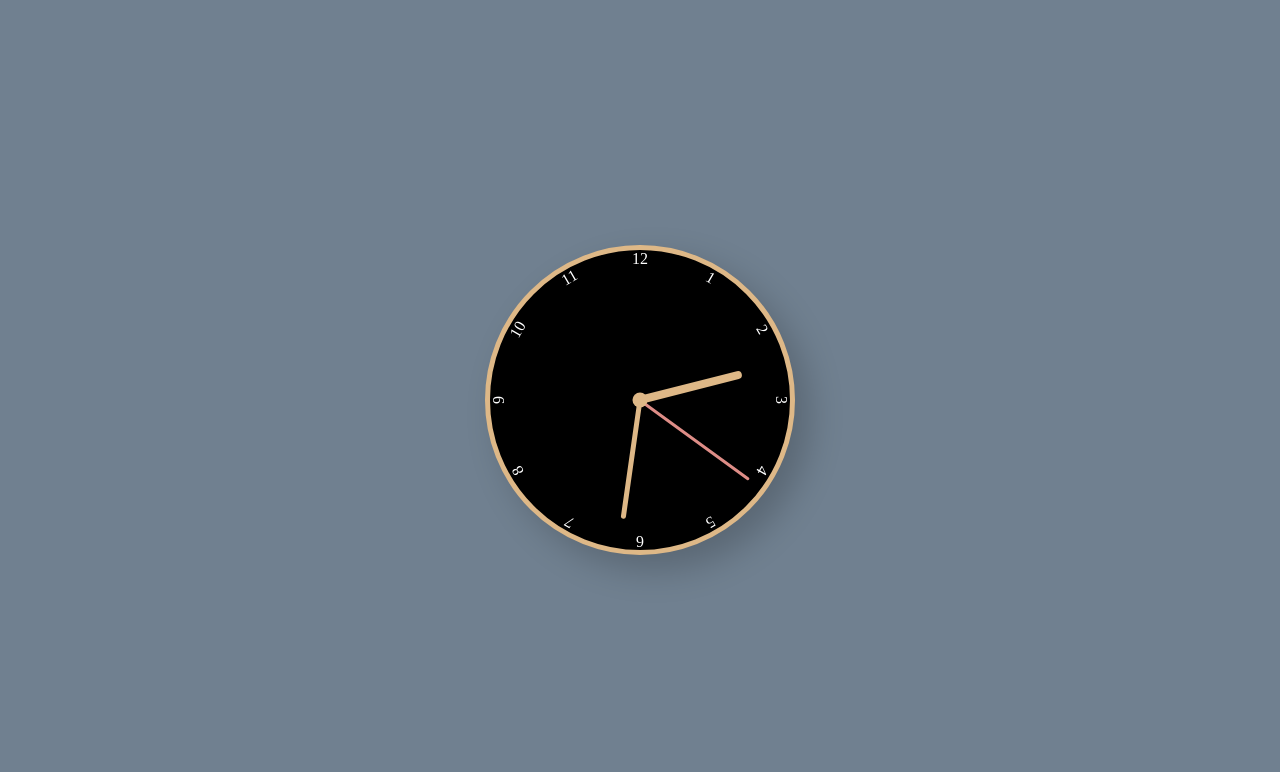
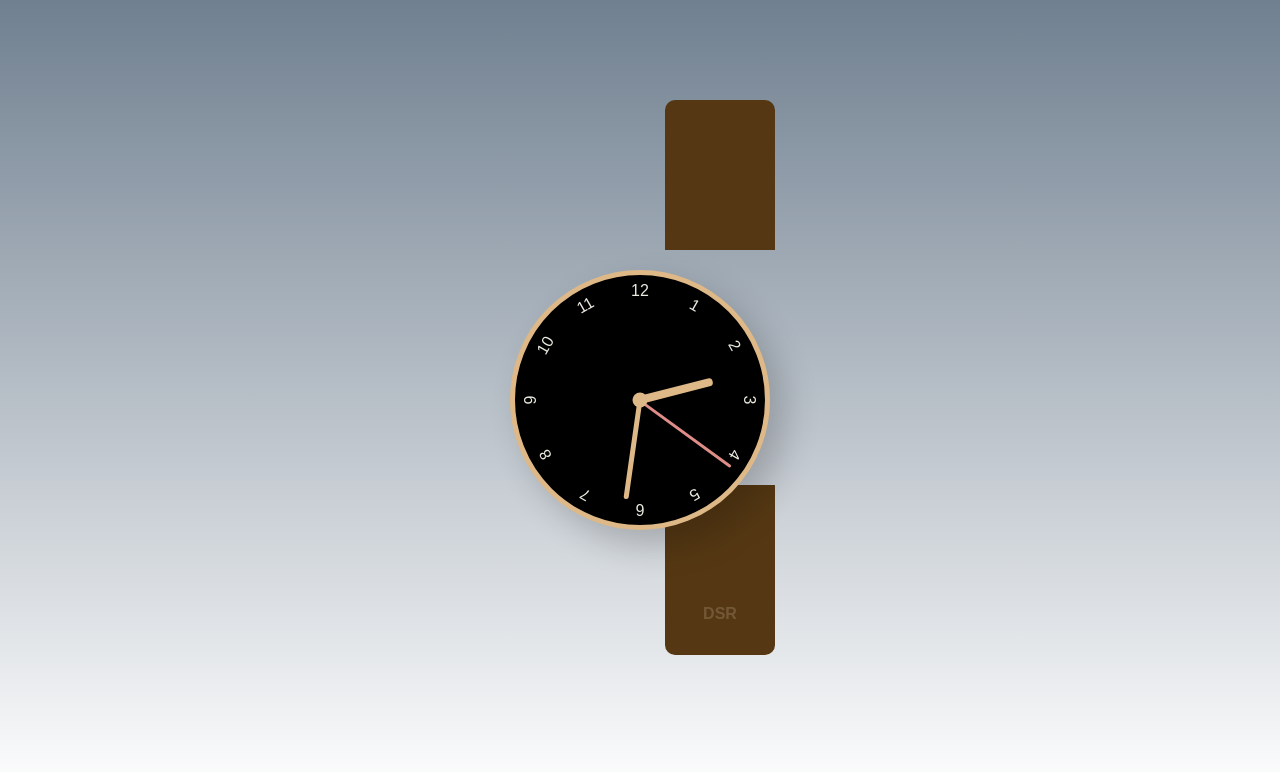
Before and after one commit to CtrlAltRee/analogWatch, a plain HTML site: page index.html in a window 1280 px wide. Drawn offline with Linux system fonts and the light colour scheme.

Commit message:
wrist straps

```diff
--- a/index.html
+++ b/index.html
@@ -25,6 +25,10 @@
         <div class="number number11">11</div>
         <div class="number number12">12</div>
     </div>
+
+    <div class="strap-top"></div>
+    <div class="strap-bottom">DSR</div>
+
     <script src="script.js"></script>
 </body>
 </html>
--- a/style.css
+++ b/style.css
@@ -2,18 +2,20 @@
     padding: 0;
     margin: 0;
     box-sizing: border-box;
+    font-family: Arial, Helvetica, sans-serif;
 }
 
 body{
     height: 100vh;
     background: slategray;
+    background-image: linear-gradient(slategray, white);
     overflow: hidden;
 }
 
 .clock{
     background: black;
-    height: 300px;
-    width: 300px;
+    height: 250px;
+    width: 250px;
     position: relative;
     transform: translate(-50%, -50%);
     top: 50%;
@@ -27,9 +29,10 @@ body{
 }
 
 .clock .number {
-    color: white;
+    color: rgb(235, 234, 224);
     --rotation: 0;
     position: absolute;
+    padding: 7px;
     width: 100%;
     height: 100%;
     text-align: center;
@@ -76,7 +79,6 @@ body{
 
 }
 
-
 .clock .hand.second {
     width: 2.5px;
     height: 45%;
@@ -91,6 +93,33 @@ body{
 
 .clock .hand.hour {
     width: 8px;
-    height: 35%;
+    height: 30%;
     background-color: burlywood;
 }
+
+.strap-top {
+    position: relative;
+    z-index: -1;
+    background: #553813;
+    width: 110px;
+    height: 150px;
+    left: 665px;
+    bottom: 160px;
+    border-radius: 10px 10px 0 0;
+}
+
+.strap-bottom {
+    z-index: -1;
+    position: relative;
+    background: #553813;
+    width: 110px;
+    height: 170px;
+    left: 665px;
+    bottom: -75px;
+    border-radius: 0 0 10px 10px;
+    color: #725835;
+    font-weight: bold;
+    text-align: center;
+    padding-top: 120px;
+    text-shadow: inset 1px 1px 1px rgba(0, 0, 0, 0.5);
+}
```
